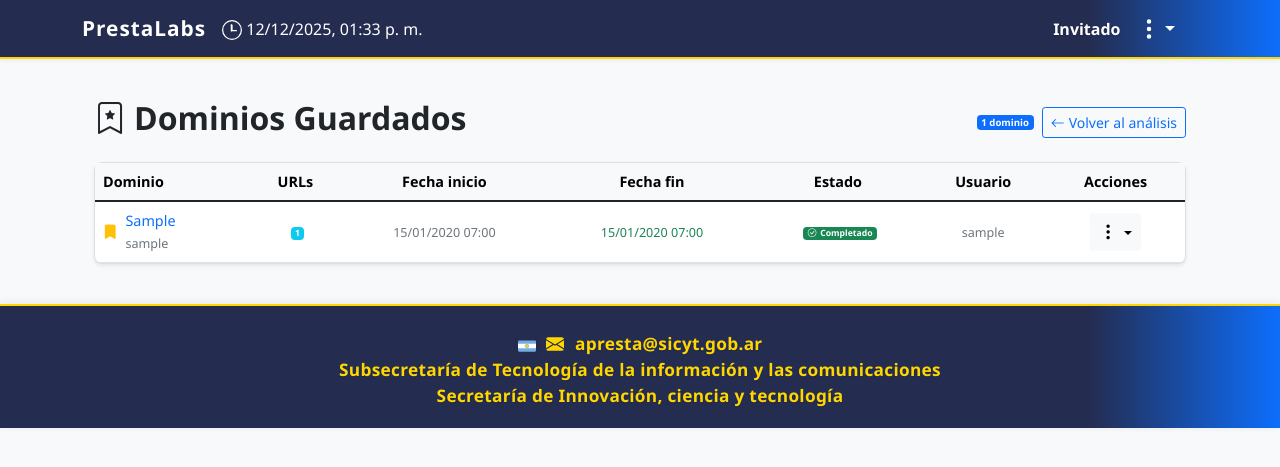
After one commit to alepresta/prestaLabs, a Django app: page /dominios/guardados/ in a window 1280 px wide. The commit adds this page. Shown: the top 467 px of the page. Run offline with Django 4.2, Linux system fonts and the light colour scheme; tables that the repository leaves empty hold one stand-in row (values such as "Sample post"); parts of the project's set-up code (start-up, migrations or seed data) failed here and were passed over; some libraries are stand-ins or nearby versions.

Commit message:
feat: Implementar sistema completo de URLs guardadas individuales
- Agregar modelo UrlGuardada para guardar URLs específicas por usuario
- Crear migración para nuevo modelo con relaciones a BusquedaDominio
- Implementar funcionalidad guardar/desmarcar URLs en vista detalle
- Agregar vista URLs Guardadas con tabla optimizada y acciones
- Actualizar navegación con enlaces a dominios y URLs guardados
- Mejorar UX con iconos visuales y mensajes de confirmación
- Mantener funcionalidad existente de dominios guardados completos

```diff
--- a/core/models.py
+++ b/core/models.py
@@ -56,6 +56,9 @@
     urls = models.TextField(
         help_text="Lista de URLs encontradas, separadas por salto de línea"
     )
+    guardado = models.BooleanField(
+        default=False, help_text="Indica si el dominio ha sido marcado como guardado"
+    )
 
     def get_urls(self):
         return self.urls.split("\n") if self.urls else []
@@ -66,3 +69,30 @@
             if self.usuario
             else f"{self.dominio} ({self.fecha:%Y-%m-%d %H:%M})"
         )
+
+
+class UrlGuardada(BaseModel):
+    """Modelo para almacenar URLs individuales guardadas por el usuario"""
+
+    url = models.URLField(max_length=2000, help_text="URL individual guardada")
+    titulo = models.CharField(
+        max_length=500, blank=True, help_text="Título de la página (opcional)"
+    )
+    dominio = models.CharField(
+        max_length=255, help_text="Dominio al que pertenece la URL"
+    )
+    busqueda_dominio = models.ForeignKey(
+        BusquedaDominio,
+        on_delete=models.CASCADE,
+        help_text="Búsqueda de dominio de la que proviene esta URL",
+    )
+    usuario = models.ForeignKey(
+        User, on_delete=models.CASCADE, help_text="Usuario que guardó la URL"
+    )
+    notas = models.TextField(blank=True, help_text="Notas adicionales del usuario")
+
+    class Meta:
+        unique_together = ["url", "usuario"]  # Evitar duplicados por usuario
+
+    def __str__(self):
+        return f"{self.url} (guardada por {self.usuario.username})"
--- a/core/urls.py
+++ b/core/urls.py
@@ -5,6 +5,8 @@
     index,
     api_status,
     analisis_dominio_view,
+    dominios_guardados_view,
+    urls_guardadas_view,
     analisis_detalle,
     documentacion_view,
     configuracion_view,
@@ -52,6 +54,8 @@
     # ),
     path("dashboard/", index, name="dashboard"),
     path("analisis/dominio/", analisis_dominio_view, name="analisis_dominio"),
+    path("dominios/guardados/", dominios_guardados_view, name="dominios_guardados"),
+    path("urls/guardadas/", urls_guardadas_view, name="urls_guardadas"),
     path("analisis/detalle/", analisis_detalle, name="analisis_detalle"),
     path("analisis/url/", analisis_url_view, name="analisis_url"),
     path("documentacion/", documentacion_view, name="documentacion"),
--- a/templates/base/navbar.html
+++ b/templates/base/navbar.html
@@ -51,6 +51,18 @@
                       <a class="dropdown-item d-flex justify-content-between align-items-center" href="/analisis/dominio/">
                         Análisis de Dominio Completo
                         <span class="badge bg-pro ms-2">Pro</span>
+                      </a>
+                    </li>
+                    <li>
+                      <a class="dropdown-item d-flex align-items-center" href="/dominios/guardados/">
+                        <i class="bi bi-bookmark-star me-2"></i>
+                        Dominios Guardados
+                      </a>
+                    </li>
+                    <li>
+                      <a class="dropdown-item d-flex align-items-center" href="/urls/guardadas/">
+                        <i class="bi bi-bookmark-heart me-2"></i>
+                        URLs Guardadas
                       </a>
                     </li>
                     <li>
--- /dev/null
+++ b/templates/dominios_guardados.html
@@ -0,0 +1,203 @@
+{% extends 'base.html' %}
+{% block title %}Dominios Guardados | PrestaLabs{% endblock %}
+{% block content %}
+<div class="container-xl py-3">
+	<div class="row mb-4">
+		<div class="col-12">
+			<div class="d-flex justify-content-between align-items-center mb-3">
+				<h2 class="fw-bold text-dark">
+					<i class="bi bi-bookmark-star me-2"></i>Dominios Guardados
+				</h2>
+				<div class="d-flex align-items-center">
+					<span class="badge bg-primary">{{ total_guardados }} dominio{{ total_guardados|pluralize }}</span>
+					<a href="{% url 'analisis_dominio' %}" class="btn btn-outline-primary btn-sm ms-2">
+						<i class="bi bi-arrow-left me-1"></i>Volver al análisis
+					</a>
+				</div>
+			</div>
+
+			{% if total_guardados > 0 %}
+				<div class="card shadow-sm">
+					<div class="card-body p-0">
+						<div class="table-responsive">
+							<table class="table table-hover mb-0" style="font-size:0.9em;">
+								<thead class="table-light">
+									<tr>
+										<th class="fw-bold">Dominio</th>
+										<th class="fw-bold text-center">URLs</th>
+										<th class="fw-bold text-center">Fecha inicio</th>
+										<th class="fw-bold text-center">Fecha fin</th>
+										<th class="fw-bold text-center">Estado</th>
+										<th class="fw-bold text-center">Usuario</th>
+										<th class="text-center">Acciones</th>
+									</tr>
+								</thead>
+								<tbody>
+									{% for d in dominios %}
+										<tr>
+											<td class="align-middle">
+												<div class="d-flex align-items-center">
+													<i class="bi bi-bookmark-fill text-warning me-2"></i>
+													<div>
+														<div class="fw-semibold text-primary">{{ d.dominio }}</div>
+														<small class="text-muted">{{ d.dominio_normalizado }}</small>
+													</div>
+												</div>
+											</td>
+											<td class="text-center align-middle">
+												<span class="badge bg-info">{{ d.urls_count }}</span>
+											</td>
+											<td class="text-center align-middle">
+												<small class="text-muted">
+													{{ d.fecha|date:"d/m/Y H:i" }}
+												</small>
+											</td>
+											<td class="text-center align-middle">
+												{% if d.fecha_fin %}
+													<small class="text-success">
+														{{ d.fecha_fin|date:"d/m/Y H:i" }}
+													</small>
+												{% else %}
+													<small class="text-muted">En progreso</small>
+												{% endif %}
+											</td>
+											<td class="text-center align-middle">
+												{% if d.puede_detener %}
+													<span class="badge bg-warning">
+														<i class="bi bi-clock-history me-1"></i>Activo
+													</span>
+												{% elif d.fecha_fin %}
+													<span class="badge bg-success">
+														<i class="bi bi-check-circle me-1"></i>Completado
+													</span>
+												{% else %}
+													<span class="badge bg-secondary">
+														<i class="bi bi-pause-circle me-1"></i>Detenido
+													</span>
+												{% endif %}
+											</td>
+											<td class="text-center align-middle">
+												{% if d.usuario %}
+													<small class="text-muted">{{ d.usuario.username }}</small>
+												{% else %}
+													<small class="text-muted">Anónimo</small>
+												{% endif %}
+											</td>
+											<td class="text-center align-middle">
+												<div class="dropdown">
+													<button class="btn btn-light btn-sm dropdown-toggle px-2 py-1" type="button" id="accionesDropdown{{ d.id }}" data-bs-toggle="dropdown" aria-expanded="false">
+														<i class="bi bi-three-dots-vertical" style="font-size:1.3em;"></i>
+													</button>
+													<ul class="dropdown-menu" aria-labelledby="accionesDropdown{{ d.id }}">
+														<li>
+															<a class="dropdown-item d-flex align-items-center" href="/analisis/detalle/?id={{ d.id }}">
+																<i class="bi bi-eye me-2 text-primary"></i> Ver URLs
+															</a>
+														</li>
+														<li>
+															<form method="post" action="{% url 'analisis_dominio' %}" style="display:inline;">
+																{% csrf_token %}
+																<button type="submit" name="desmarcar_guardado" value="{{ d.id }}" class="dropdown-item d-flex align-items-center">
+																	<i class="bi bi-bookmark-dash me-2 text-warning"></i> Desmarcar guardado
+																</button>
+															</form>
+														</li>
+														{% if d.puede_detener %}
+														<li>
+															<form method="post" action="{% url 'analisis_dominio' %}" style="display:inline;">
+																{% csrf_token %}
+																<button type="button" class="dropdown-item d-flex align-items-center text-warning"
+																		onclick="detenerCrawlingTabla('{{ d.id }}', '{{ d.dominio }}', this.form)">
+																	<i class="bi bi-stop-circle me-2 text-warning"></i> Detener crawling
+																</button>
+															</form>
+														</li>
+														{% endif %}
+														<li>
+															<form method="post" action="{% url 'analisis_dominio' %}" style="display:inline;">
+																{% csrf_token %}
+																<button type="submit" name="eliminar_individual" value="{{ d.id }}" class="dropdown-item d-flex align-items-center">
+																	<i class="bi bi-trash me-2 text-danger"></i> Eliminar
+																</button>
+															</form>
+														</li>
+													</ul>
+												</div>
+											</td>
+										</tr>
+									{% endfor %}
+								</tbody>
+							</table>
+						</div>
+					</div>
+				</div>
+
+				<!-- Paginación -->
+				{% if page_obj.has_other_pages %}
+					<nav aria-label="Navegación de dominios guardados" class="mt-4">
+						<ul class="pagination justify-content-center">
+							{% if page_obj.has_previous %}
+								<li class="page-item">
+									<a class="page-link" href="?page=1">Primera</a>
+								</li>
+								<li class="page-item">
+									<a class="page-link" href="?page={{ page_obj.previous_page_number }}">Anterior</a>
+								</li>
+							{% endif %}
+
+							<li class="page-item active">
+								<span class="page-link">
+									Página {{ page_obj.number }} de {{ page_obj.paginator.num_pages }}
+								</span>
+							</li>
+
+							{% if page_obj.has_next %}
+								<li class="page-item">
+									<a class="page-link" href="?page={{ page_obj.next_page_number }}">Siguiente</a>
+								</li>
+								<li class="page-item">
+									<a class="page-link" href="?page={{ page_obj.paginator.num_pages }}">Última</a>
+								</li>
+							{% endif %}
+						</ul>
+					</nav>
+				{% endif %}
+			{% else %}
+				<!-- Estado vacío -->
+				<div class="card border-0 bg-light">
+					<div class="card-body text-center py-5">
+						<div class="mb-4">
+							<i class="bi bi-bookmark text-muted" style="font-size: 4rem;"></i>
+						</div>
+						<h4 class="text-muted mb-3">No hay dominios guardados</h4>
+						<p class="text-muted mb-4">
+							Aún no has marcado ningún dominio como guardado.<br>
+							Ve al análisis de dominios y marca los que te interesen.
+						</p>
+						<a href="{% url 'analisis_dominio' %}" class="btn btn-primary">
+							<i class="bi bi-search me-2"></i>Ir al análisis de dominios
+						</a>
+					</div>
+				</div>
+			{% endif %}
+		</div>
+	</div>
+</div>
+
+<script>
+// Función para detener crawling desde la tabla
+function detenerCrawlingTabla(busquedaId, dominio, form) {
+    if (confirm(`¿Estás seguro de que quieres detener el crawling de "${dominio}"?`)) {
+        // Crear input hidden para el ID del progreso
+        const input = document.createElement('input');
+        input.type = 'hidden';
+        input.name = 'detener_progreso';
+        input.value = busquedaId;
+        form.appendChild(input);
+
+        // Enviar formulario
+        form.submit();
+    }
+}
+</script>
+{% endblock %}
```
Also changed, not shown: core/views_app.py (+141 -1 lines), templates/analisis/detalle.html (+38 -2 lines), templates/analisis_dominio.html (+22 -1 lines), templates/urls_guardadas.html (added, +155 -0 lines), core/migrations/0007_busquedadominio_guardado.py (added), core/migrations/0008_urlguardada.py (added).
